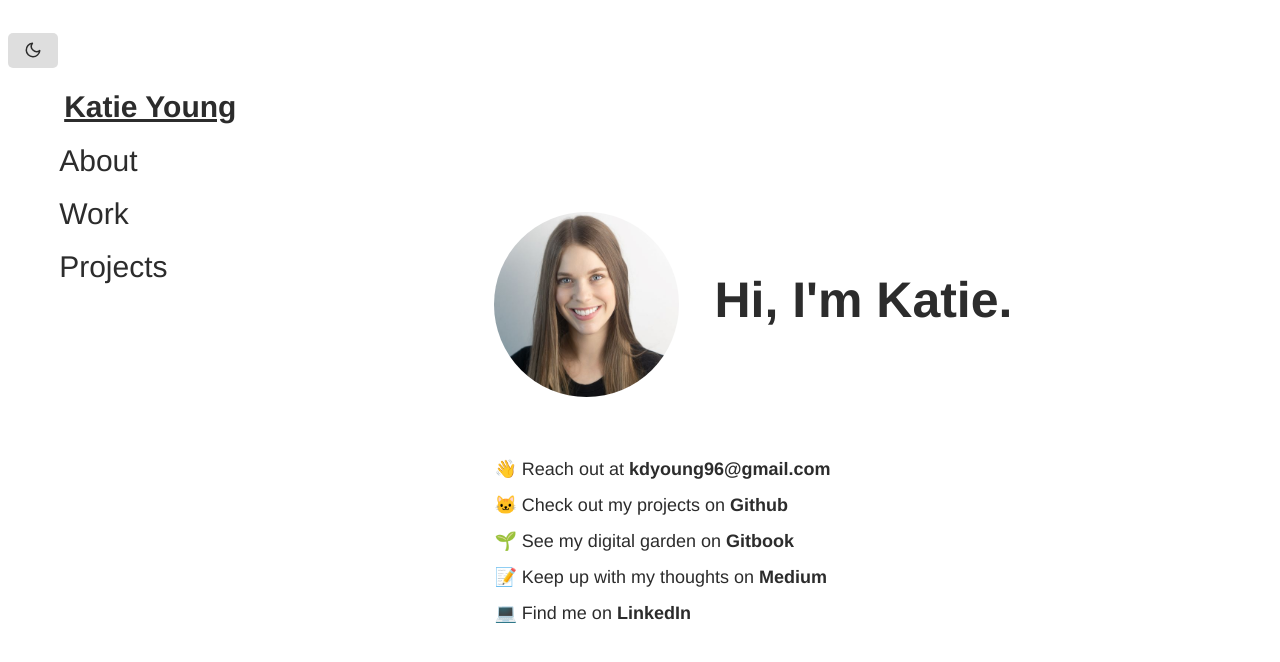
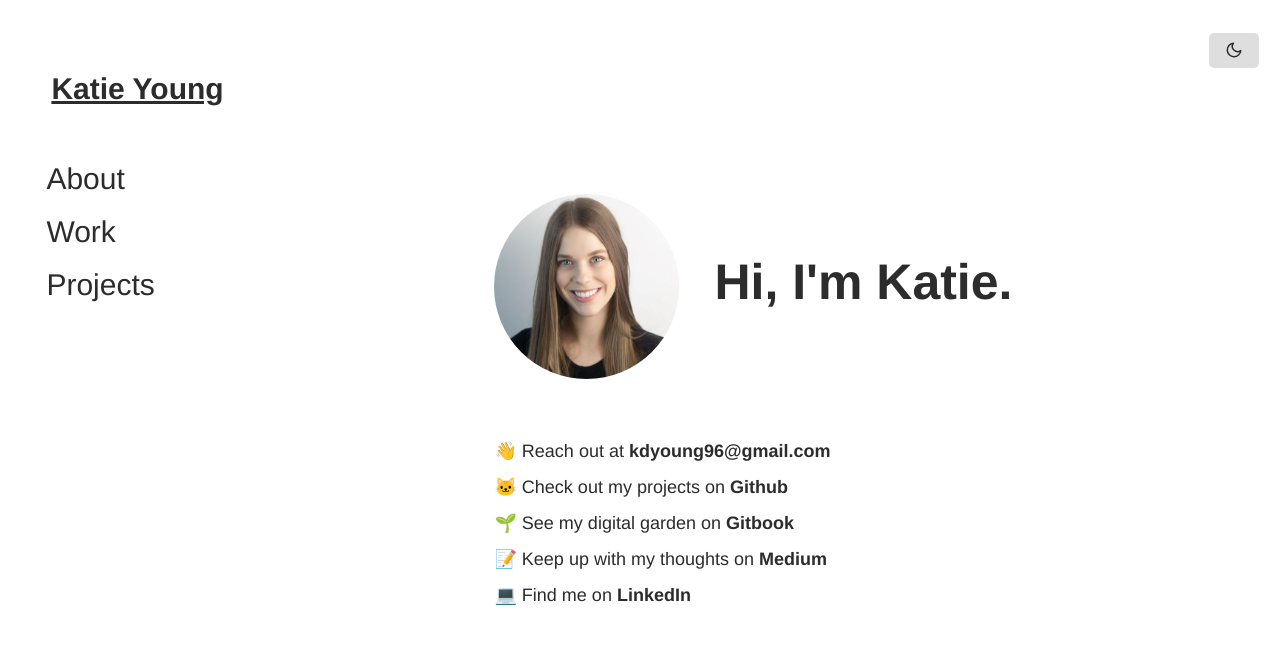
Before and after one commit to kaydyoung/kaydyoung.github.io, a Jekyll site: the page built from index.html, in a window 1280 px wide. Shown: the top 662 px of the page. Built offline with Jekyll 4.4.1, drawn with Linux system fonts in a browser that asks for light colours.

Commit message:
Update main.scss

```diff
--- a/_sass/main.scss
+++ b/_sass/main.scss
@@ -43,7 +43,7 @@
   align-content: center;
   font-size: 12px;
   font-weight: 500;
-  //margin-left: 95%;
+  margin-left: 95%;
   margin-top: 25px;
   margin-right: 4vw;
   z-index: 100;
@@ -123,8 +123,8 @@ color: var(--mainText);
 
 .header {
   top: 0;
-  padding-top: 10vh;
-  margin-left: 4vw;
+  padding-top: 8vh;
+  margin-left: 3vw;
   height: 50px;
   width: 85vw;
   position: fixed;
@@ -143,8 +143,8 @@ color: var(--mainText);
   display: flex;
   flex-direction: column;
   position: fixed;
-  margin-left: 4vw;
-  top: 16vh;
+  margin-left: 3vw;
+  top: 18vh;
   overflow: hidden;
   font-size: 30px;
 }
@@ -165,7 +165,7 @@ color: var(--mainText);
   margin-left: 38vw;
   display: flex;
   flex-direction: row;
-  margin-top: 16vh;
+  margin-top: 14vh;
   margin-bottom: 6vh;
   align-items: center;
   overflow: hidden;
```
